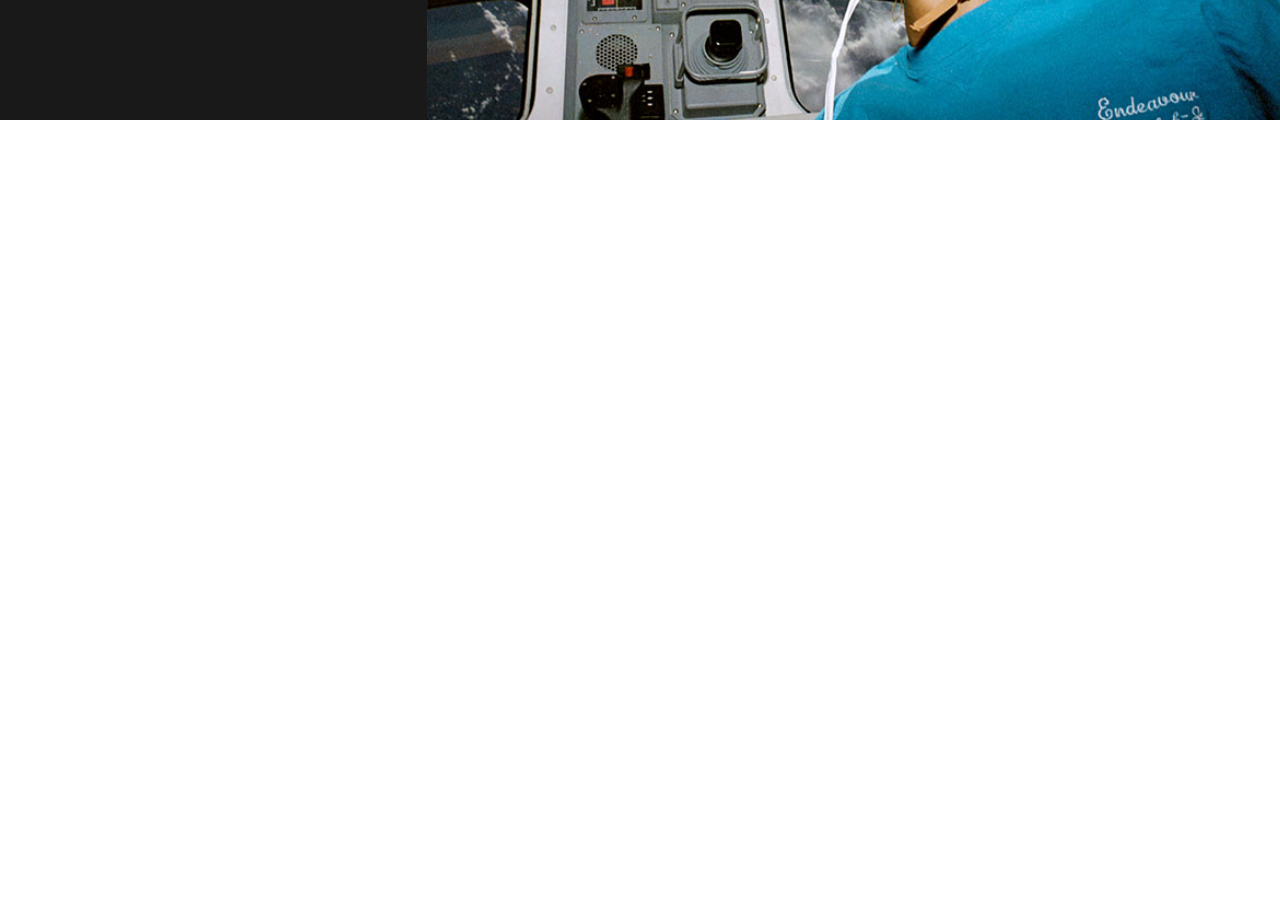
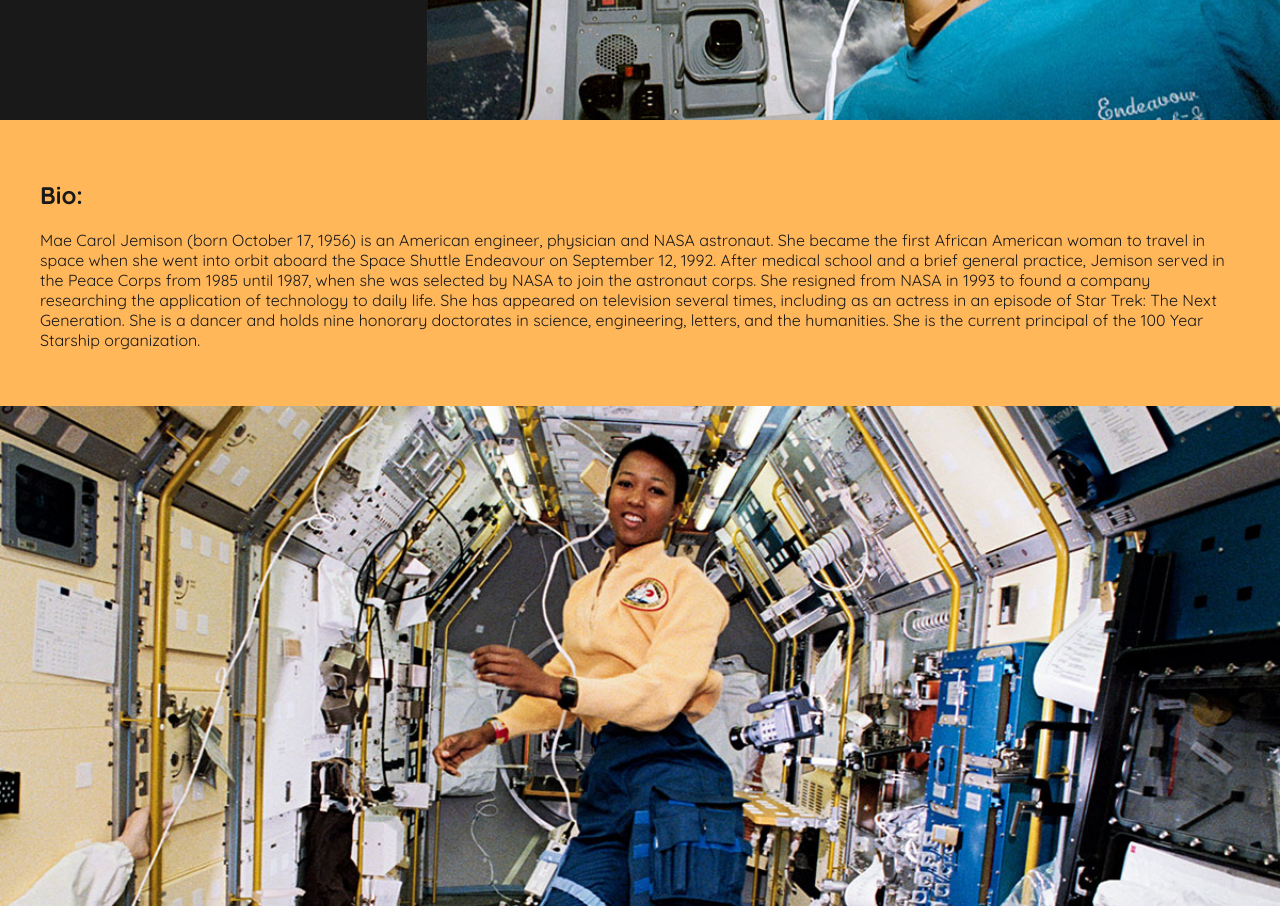
Before and after one commit to sheriallis/FCC-Projects, a plain HTML site: page front-end-certification/tribute-page/index.html in a window 1280 px wide. Shown: the part 380-1286 px from the top of the page. Before the commit the page ends 800 px from the top, so only its background shows below. Drawn offline with Linux system fonts and the light colour scheme.

Commit message:
Add biography section

```diff
--- a/front-end-certification/tribute-page/css/style.css
+++ b/front-end-certification/tribute-page/css/style.css
@@ -12,6 +12,7 @@ body {
   display: flex;
   max-width: 1400px;
   margin: 0 auto;
+  flex-wrap: wrap;
 }
 
 .text-tile {
@@ -40,3 +41,17 @@ body {
   background-size: cover;
   background-position: center;
 }
+
+.text-tile-bio {
+  height: 20%;
+  background-color: #ffb75a;
+  color: #191919;
+  padding: 40px;
+}
+
+.img-tile.bio {
+  background-image: url("../img/bio-img.jpg");
+  background-repeat: none;
+  background-size: cover;
+  height: 500px;
+}
--- a/front-end-certification/tribute-page/index.html
+++ b/front-end-certification/tribute-page/index.html
@@ -21,6 +21,17 @@
     <div class="img-tile header">
       <!-- <img src="img/header-img.jpg"> -->
     </div>
+    <section class="text-tile-bio">
+      <h2>Bio:</h2>
+      <p>Mae Carol Jemison (born October 17, 1956) is an American engineer, physician and NASA astronaut. She became the first
+        African American woman to travel in space when she went into orbit aboard the Space Shuttle Endeavour on September
+        12, 1992. After medical school and a brief general practice, Jemison served in the Peace Corps from 1985 until 1987,
+        when she was selected by NASA to join the astronaut corps. She resigned from NASA in 1993 to found a company researching
+        the application of technology to daily life. She has appeared on television several times, including as an actress
+        in an episode of Star Trek: The Next Generation. She is a dancer and holds nine honorary doctorates in science, engineering,
+        letters, and the humanities. She is the current principal of the 100 Year Starship organization.</p>
+    </section>
+    <div class="img-tile bio"></div>
   </div>
 </body>
 
```
